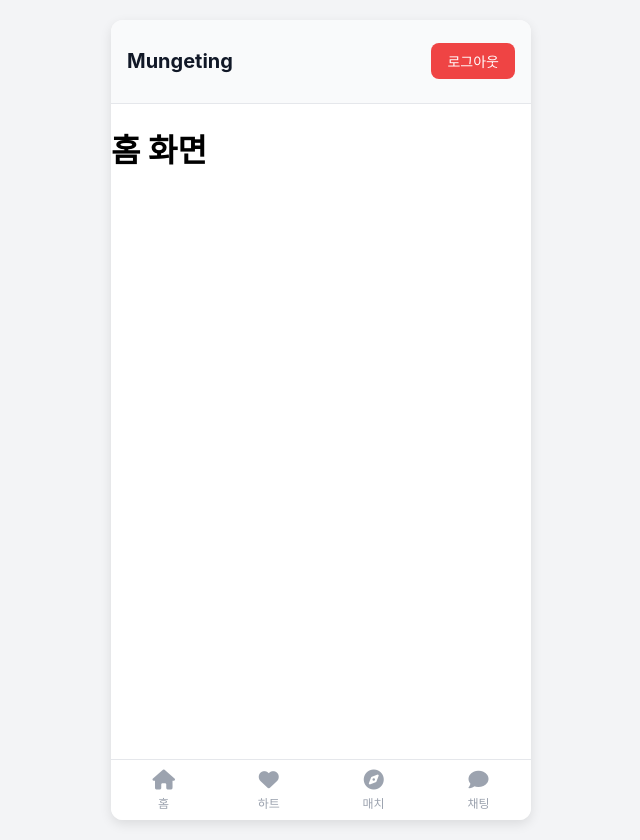
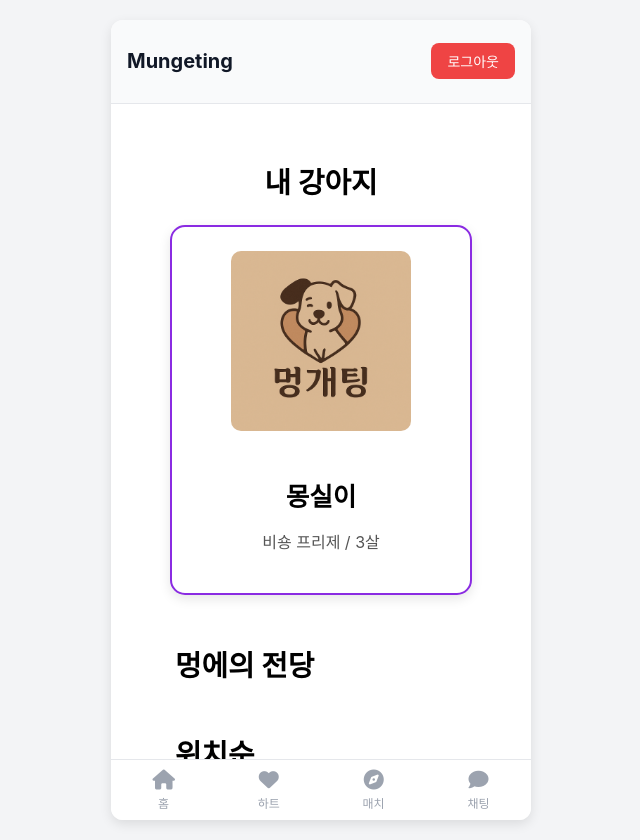
Before and after one commit to gdg-hongik-univ-program/dogdate-pokssak-web, a React (Create React App) app: page /app/home in a window 1280 px wide. Shown: the whole page, without its empty margins (319-959 px from the left). Built offline with nearby package versions, Linux system fonts and the light colour scheme.

Commit message:
멍에의전당 추가

```diff
--- /dev/null
+++ b/src/components/HomePage.css
@@ -0,0 +1,97 @@
+/* src/components/HomePage.css */
+.home-container {
+    padding: 2rem;
+    text-align: center;
+}
+
+/* 내 강아지 섹션 */
+.my-dog-section {
+    margin-bottom: 3rem;
+}
+
+.section-title {
+    font-size: 1.8rem;
+    font-weight: bold;
+    margin-bottom: 1.5rem;
+}
+
+.my-dog-card {
+    display: inline-block;
+    border: 2px solid #8A2BE2; /* 보라색 테두리 */
+    border-radius: 15px;
+    padding: 1.5rem;
+    background-color: #fff;
+    box-shadow: 0 4px 12px rgba(0,0,0,0.1);
+    width: 250px; /* 내 강아지 카드 크기 조절 */
+}
+
+.my-dog-card img {
+    width: 180px; /* 내 강아지 이미지 크기 조절 */
+    height: 180px; /* 내 강아지 이미지 크기 조절 */
+    object-fit: cover;
+    border-radius: 10px;
+    margin-bottom: 1rem;
+}
+
+.dog-name {
+    font-size: 1.6rem;
+    font-weight: bold;
+    margin-bottom: 0.5rem;
+}
+
+.dog-details {
+    font-size: 1rem;
+    color: #555;
+}
+
+/* 멍예의 전당 섹션 공통 스타일 */
+.hall-of-fame-section {
+    margin-top: 3rem;
+    margin-bottom: 3rem;
+    text-align: left; /* 제목 왼쪽 정렬 */
+}
+
+.hall-of-fame-section .section-title {
+    margin-left: 2rem; /* 섹션 제목 왼쪽 여백 */
+}
+
+.dog-list-scroll-container {
+    overflow-x: scroll; /* 가로 스크롤 */
+    -webkit-overflow-scrolling: touch; /* iOS 스크롤 부드럽게 */
+    padding-bottom: 1rem; /* 스크롤바 공간 확보 */
+    margin: 0 2rem; /* 좌우 여백 */
+}
+
+/* 스크롤바 숨기기 (선택 사항) */
+.dog-list-scroll-container::-webkit-scrollbar {
+    display: none;
+}
+.dog-list-scroll-container {
+    -ms-overflow-style: none;  /* IE and Edge */
+    scrollbar-width: none;  /* Firefox */
+}
+
+.dog-list {
+    display: flex;
+    gap: 1.5rem; /* 카드 사이 간격 */
+    padding-right: 1rem; /* 마지막 카드 잘리지 않도록 여백 */
+}
+
+.dog-card {
+    flex: 0 0 auto; /* 카드 크기 고정, 줄 바꿈 방지 */
+    width: calc((100% / 2.5) - 1.5rem); /* 2.5개 보이도록 너비 설정 (gap 고려) */
+    border: 1px solid #ddd;
+    border-radius: 10px;
+    padding: 1rem;
+    background-color: #f9f9f9;
+    box-shadow: 0 2px 4px rgba(0,0,0,0.05);
+    text-align: center;
+}
+
+.dog-card img {
+    width: 100%;
+    height: 120px; /* 이미지 높이 조절 */
+    object-fit: cover;
+    border-radius: 8px;
+    margin-bottom: 0.8rem;
+}
--- a/src/components/HomePage.js
+++ b/src/components/HomePage.js
@@ -1,11 +1,110 @@
 // src/components/HomePage.js
-import React from 'react';
+import React, { useState, useEffect } from 'react';
+import './HomePage.css'; // 새로 만든 CSS 파일을 import
+
+// API 호출을 위한 가짜 데이터 (실제로는 API로 받아와야 함)
+const fakeMyDog = {
+  name: '몽실이',
+  breed: '비숑 프리제',
+  age: 3,
+  imageUrl: '/images/image.png', // public 폴더에 있는 이미지 경로
+};
+
+
+
+const fakePopularDogs = [
+  { id: 1, name: '하트1', breed: '말티즈', age: 2, imageUrl: '/images/image.png', likes: 120 },
+  { id: 2, name: '하트2', breed: '포메라니안', age: 3, imageUrl: '/images/image.png', likes: 110 },
+  { id: 3, name: '하트3', breed: '시츄', age: 4, imageUrl: '/images/image.png', likes: 100 },
+  { id: 4, name: '하트4', breed: '요크셔테리어', age: 5, imageUrl: '/images/image.png', likes: 90 },
+  { id: 5, name: '하트5', breed: '닥스훈트', age: 6, imageUrl: '/images/image.png', likes: 80 },
+];
+
+const fakeNearbyDogs = [
+  { id: 6, name: '근처1', breed: '비글', age: 1, imageUrl: '/images/image.png', distance: '1km' },
+  { id: 7, name: '근처2', breed: '불독', age: 2, imageUrl: '/images/image.png', distance: '2km' },
+  { id: 8, name: '근처3', breed: '퍼그', age: 3, imageUrl: '/images/image.png', distance: '3km' },
+  { id: 9, name: '근처4', breed: '치와와', age: 4, imageUrl: '/images/image.png', distance: '4km' },
+  { id: 10, name: '근처5', breed: '푸들', age: 5, imageUrl: '/images/image.png', distance: '5km' },
+];
 
 function HomePage() {
+  const [myDog, setMyDog] = useState(null);
+  const [popularDogs, setPopularDogs] = useState([]);
+  const [nearbyDogs, setNearbyDogs] = useState([]);
+  const [error, setError] = useState('');
+
+  useEffect(() => {
+    const fetchData = async () => {
+      try {
+        setMyDog(fakeMyDog);
+        setPopularDogs(fakePopularDogs);
+        setNearbyDogs(fakeNearbyDogs);
+      } catch (err) {
+        setError(err.message);
+        console.error('Fetch error:', err);
+      }
+    };
+
+    fetchData();
+  }, []);
+
+  if (error) {
+    return <div className="home-container"><p>오류: {error}</p></div>;
+  }
+
+  if (!myDog || popularDogs.length === 0 || nearbyDogs.length === 0) {
+    return <div className="home-container"><p>데이터를 불러오는 중입니다...</p></div>;
+  }
+
   return (
-    <div>
-      <h1>홈 화면</h1>
-      {/* 홈 화면 컨텐츠 */}
+    <div className="home-container">
+      {/* 내 강아지 프로필 섹션 */}
+      <section className="my-dog-section">
+        <h2 className="section-title">내 강아지</h2>
+        <div className="my-dog-card">
+          <img src={myDog.imageUrl} alt={`${myDog.name} 프로필 사진`} />
+          <h3 className="dog-name">{myDog.name}</h3>
+          <p className="dog-details">{myDog.breed} / {myDog.age}살</p>
+        </div>
+      </section>
+      <div className="hall-of-fame-section">
+        <h2 className="section-title">멍에의 전당</h2>
+      </div>
+
+      {/* 위치 가까운 멍예의 전당 */}
+      <section className="hall-of-fame-section">
+        <h2 className="section-title">위치순</h2>
+        <div className="dog-list-scroll-container">
+          <div className="dog-list">
+            {nearbyDogs.map(dog => (
+              <div key={dog.id} className="dog-card">
+                <img src={dog.imageUrl} alt={`${dog.name} 프로필 사진`} />
+                <h3 className="dog-name">{dog.name}</h3>
+                <p className="dog-details">{dog.breed} / {dog.age}살</p>
+                <p className="dog-details">{dog.distance} 이내</p>
+              </div>
+            ))}
+          </div>
+        </div>
+      </section>
+
+      {/* 하트 많이 받은 멍예의 전당 */}
+      <section className="hall-of-fame-section">
+        <h2 className="section-title">하트순</h2>
+        <div className="dog-list-scroll-container">
+          <div className="dog-list">
+            {popularDogs.map(dog => (
+              <div key={dog.id} className="dog-card">
+                <img src={dog.imageUrl} alt={`${dog.name} 프로필 사진`} />
+                <h3 className="dog-name">{dog.name}</h3>
+                <p className="dog-details">{dog.breed} / {dog.age}살</p>
+                <p className="dog-details">하트: {dog.likes}</p>
+              </div>
+            ))}
+          </div>
+        </div>
+      </section>
     </div>
   );
 }
--- a/src/components/LoginPage.js
+++ b/src/components/LoginPage.js
@@ -31,16 +31,18 @@ function LoginPage() {
         // 로그인이 성공하면 토큰 등을 저장할 수 있습니다.
         // const data = await response.json();
         // localStorage.setItem('token', data.token);
-        console.log('로그인 성공');
-        navigate('/app/home');
+        console.log('로그인 성공 (API 응답 성공)');
       } else {
         // 로그인 실패 처리
-        alert('아이디 또는 비밀번호가 일치하지 않습니다.');
-        console.error('로그인 실패');
+        console.error('로그인 실패 (API 응답 실패)');
       }
+      // 임시로 홈 화면으로 이동
+      navigate('/app/home');
     } catch (error) {
       console.error('로그인 API 호출 중 오류 발생:', error);
       alert('로그인 중 문제가 발생했습니다. 잠시 후 다시 시도해주세요.');
+      // 임시로 홈 화면으로 이동
+      navigate('/app/home');
     }
   };
 
--- a/src/components/UserInfoForm.js
+++ b/src/components/UserInfoForm.js
@@ -86,7 +86,7 @@ function UserInfoForm() {
 
         // API 명세에 맞게 데이터 재구성
         const apiData = {
-            userId: formData.userId, // 'userId' 키에 id 값 할당
+            userId: formData.userId, // 'userId' 키에 userId 값 할당
             nickname: formData.nickname,
             password: formData.password,
             confirmPassword: formData.passwordConfirm,
```
